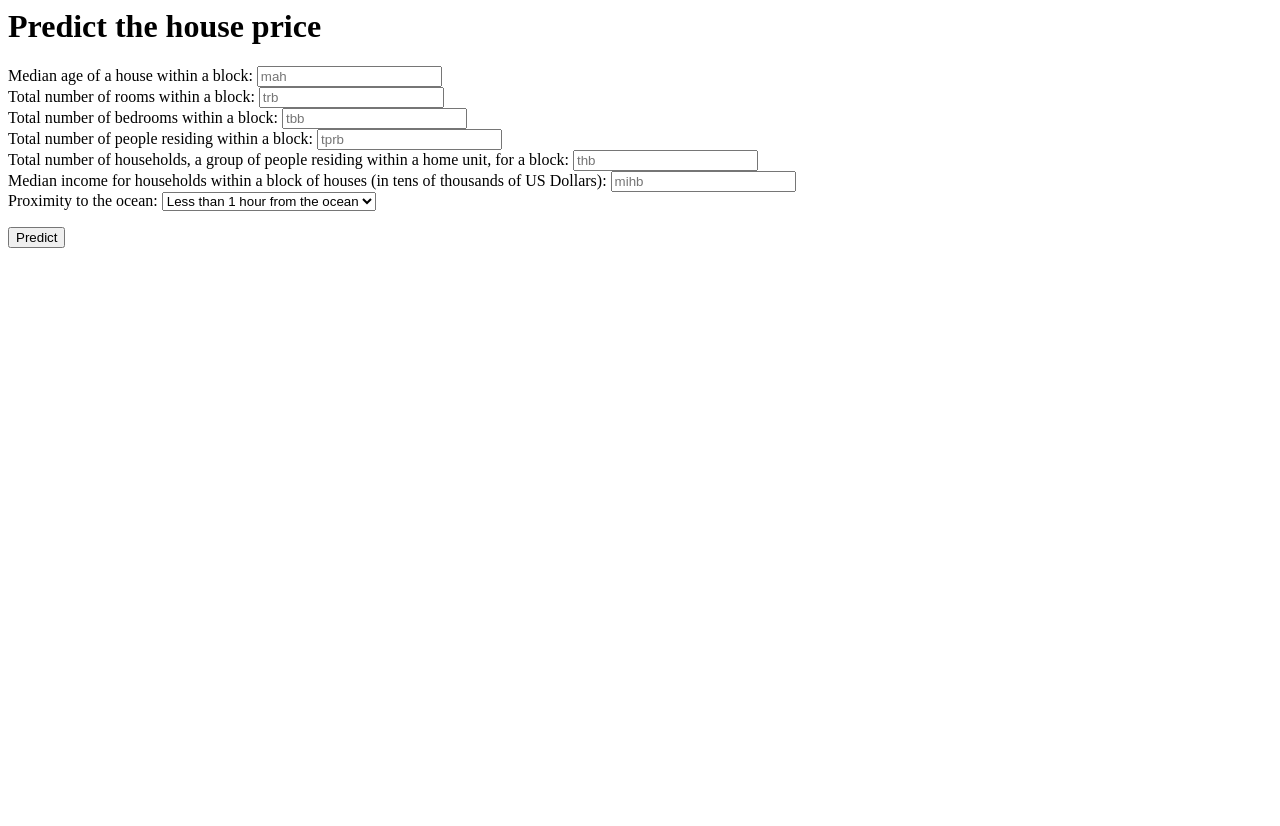
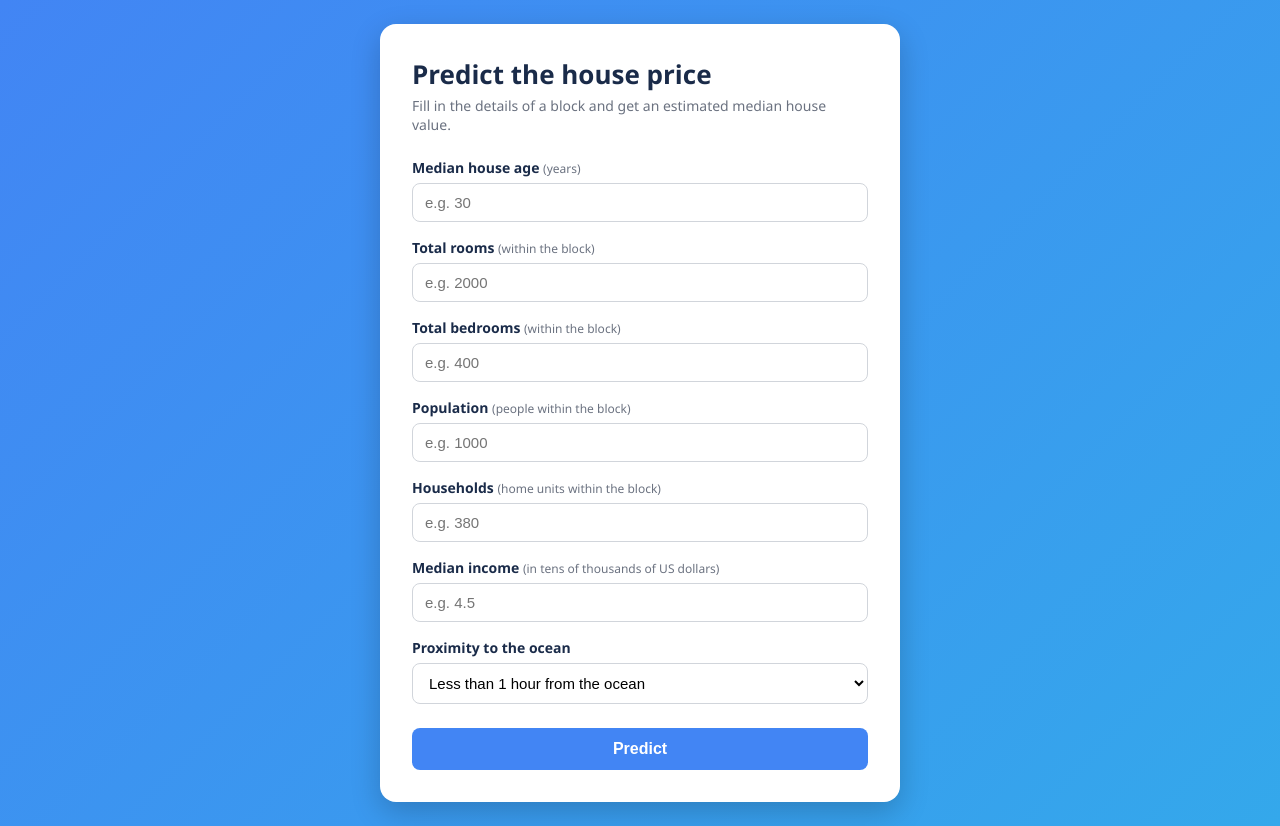
Before and after one commit to KasperTak/DE_assignment_1_v1, a Flask app: page /predicthouseprice in a window 1280 px wide. Before the commit the page ends 248 px from the top, so only its background shows below. Run offline with Flask 3, Linux system fonts and the light colour scheme.

Commit message:
Update input_form_page.html
input page with more contrast :)

```diff
--- a/prediction-ui/templates/input_form_page.html
+++ b/prediction-ui/templates/input_form_page.html
@@ -1,43 +1,112 @@
-<html>
+<!DOCTYPE html>
+<html lang="en">
 <head>
-    <title>House Price prediction</title>
+    <meta charset="UTF-8">
+    <meta name="viewport" content="width=device-width, initial-scale=1">
+    <title>House Price Prediction</title>
+    <style>
+        * { box-sizing: border-box; }
+        body {
+            margin: 0;
+            min-height: 100vh;
+            display: flex;
+            justify-content: center;
+            align-items: center;
+            font-family: "Segoe UI", Arial, sans-serif;
+            background: linear-gradient(135deg, #4285f4, #34a8eb);
+            padding: 24px;
+        }
+        .card {
+            background: #fff;
+            width: 100%;
+            max-width: 520px;
+            padding: 32px;
+            border-radius: 16px;
+            box-shadow: 0 10px 30px rgba(0, 0, 0, 0.2);
+        }
+        h1 { margin: 0 0 4px; font-size: 26px; color: #1a2b49; }
+        .subtitle { margin: 0 0 24px; color: #6b7280; font-size: 14px; }
+        .field { margin-bottom: 16px; }
+        label { display: block; margin-bottom: 6px; font-weight: 600; font-size: 14px; color: #1a2b49; }
+        .hint { font-weight: 400; color: #6b7280; font-size: 12px; }
+        input, select {
+            width: 100%;
+            padding: 10px 12px;
+            font-size: 15px;
+            border: 1px solid #d1d5db;
+            border-radius: 8px;
+            background: #fff;
+        }
+        input:focus, select:focus {
+            outline: none;
+            border-color: #4285f4;
+            box-shadow: 0 0 0 3px rgba(66, 133, 244, 0.25);
+        }
+        button {
+            width: 100%;
+            margin-top: 8px;
+            padding: 12px;
+            font-size: 16px;
+            font-weight: 600;
+            color: #fff;
+            background: #4285f4;
+            border: none;
+            border-radius: 8px;
+            cursor: pointer;
+            transition: background 0.2s;
+        }
+        button:hover { background: #2f6fd6; }
+    </style>
 </head>
 <body>
+    <div class="card">
+        <h1>Predict the house price</h1>
+        <p class="subtitle">Fill in the details of a block and get an estimated median house value.</p>
 
-<form action="/predicthouseprice" method="POST">
-    <h1> Predict the house price</h1>
-    <label for="mah">Median age of a house within a block:</label>
-    <input type="text" id="mah" name="mah" placeholder="mah"> <br>
+        <form action="/predicthouseprice" method="POST">
+            <div class="field">
+                <label for="mah">Median house age <span class="hint">(years)</span></label>
+                <input type="number" step="any" id="mah" name="mah" placeholder="e.g. 30" required>
+            </div>
 
-    <label for="trb">Total number of rooms within a block:</label>
-    <input type="text" id="trb" name="trb" placeholder="trb"> <br>
+            <div class="field">
+                <label for="trb">Total rooms <span class="hint">(within the block)</span></label>
+                <input type="number" step="any" id="trb" name="trb" placeholder="e.g. 2000" required>
+            </div>
 
-    <label for="tbb">Total number of bedrooms within a block:</label>
-    <input type="text" id="tbb" name="tbb" placeholder="tbb"> <br>
+            <div class="field">
+                <label for="tbb">Total bedrooms <span class="hint">(within the block)</span></label>
+                <input type="number" step="any" id="tbb" name="tbb" placeholder="e.g. 400" required>
+            </div>
 
-    <label for="tprb">Total number of people residing within a block:</label>
-    <input type="text" id="tprb" name="tprb" placeholder="tprb"> <br>
+            <div class="field">
+                <label for="tprb">Population <span class="hint">(people within the block)</span></label>
+                <input type="number" step="any" id="tprb" name="tprb" placeholder="e.g. 1000" required>
+            </div>
 
-    <label for="thb">Total number of households, a group of people residing within a home unit, for a block:</label>
-    <input type="text" id="thb" name="thb" placeholder="thb"> <br>
+            <div class="field">
+                <label for="thb">Households <span class="hint">(home units within the block)</span></label>
+                <input type="number" step="any" id="thb" name="thb" placeholder="e.g. 380" required>
+            </div>
 
-    <label for="mihb">Median income for households within a block of houses (in tens of thousands of US Dollars):</label>
-    <input type="text" id="mihb" name="mihb" placeholder="mihb"> <br>
+            <div class="field">
+                <label for="mihb">Median income <span class="hint">(in tens of thousands of US dollars)</span></label>
+                <input type="number" step="any" id="mihb" name="mihb" placeholder="e.g. 4.5" required>
+            </div>
 
-    <label for="op">Proximity to the ocean:</label>
-    <select id="op" name="op">
-        <option value="<1H OCEAN">Less than 1 hour from the ocean</option>
-        <option value="INLAND">Inland</option>
-        <option value="ISLAND">Island</option>
-        <option value="NEAR BY">Near by</option>
-        <option value="Near Ocean">Near ocean</option>
-    </select> <br>
+            <div class="field">
+                <label for="op">Proximity to the ocean</label>
+                <select id="op" name="op" required>
+                    <option value="&lt;1H OCEAN">Less than 1 hour from the ocean</option>
+                    <option value="INLAND">Inland</option>
+                    <option value="ISLAND">Island</option>
+                    <option value="NEAR BAY">Near bay</option>
+                    <option value="NEAR OCEAN">Near ocean</option>
+                </select>
+            </div>
 
-
-    <p><input type='submit' value='Predict'/></p>
-</form>
-
+            <button type="submit">Predict</button>
+        </form>
+    </div>
 </body>
 </html>
-
-<!-- check https://flask.palletsprojects.com/en/2.3.x/tutorial/templates/ for information if needed -->
```
